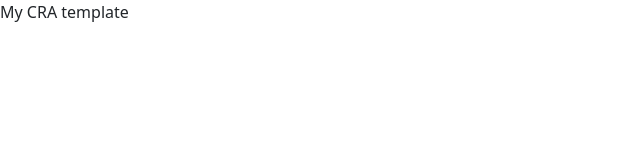
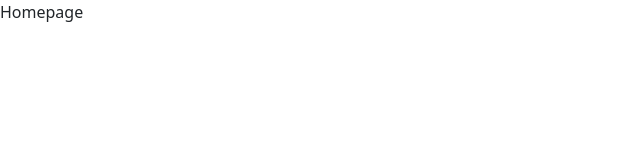
Before and after one commit to andre-rd-rodrigues/personalwebsite, a React (Create React App) app: page / in a window 1280 px wide. Shown: the top 160 px of the page, without its empty margins (0-640 px from the left). Built offline with nearby package versions, Linux system fonts and the light colour scheme.

Commit message:
added router

```diff
--- a/src/App/App.jsx
+++ b/src/App/App.jsx
@@ -1,8 +1,18 @@
+import Homepage from "pages/Homepage/Homepage";
 import React from "react";
+import { Routes, Route } from "react-router-dom";
 import "styles/global.scss";
 
 const App = () => {
-  return <div>My CRA template</div>;
+  return (
+    <>
+      {/*   <Navbar /> */}
+      <Routes>
+        <Route path="/" element={<Homepage />} />
+      </Routes>
+      {/*   <Footer /> */}
+    </>
+  );
 };
 
 export default App;
--- a/src/index.js
+++ b/src/index.js
@@ -1,11 +1,12 @@
 import React from "react";
 import ReactDOM from "react-dom";
+import { BrowserRouter as Router } from "react-router-dom";
 import App from "App/App";
 import "bootstrap/dist/css/bootstrap.min.css";
 
 ReactDOM.render(
-  <React.StrictMode>
+  <Router>
     <App />
-  </React.StrictMode>,
+  </Router>,
   document.getElementById("root")
 );
--- /dev/null
+++ b/src/pages/Homepage/Homepage.jsx
@@ -0,0 +1,8 @@
+import React from "react";
+import styles from "./homepage.module.scss";
+
+const Homepage = () => {
+  return <div className={styles.homepage}>Homepage</div>;
+};
+
+export default Homepage;
```
Also changed, not shown: src/pages/Homepage/homepage.module.scss (added), 1 other file (tests, documents, lock files or other folders).
